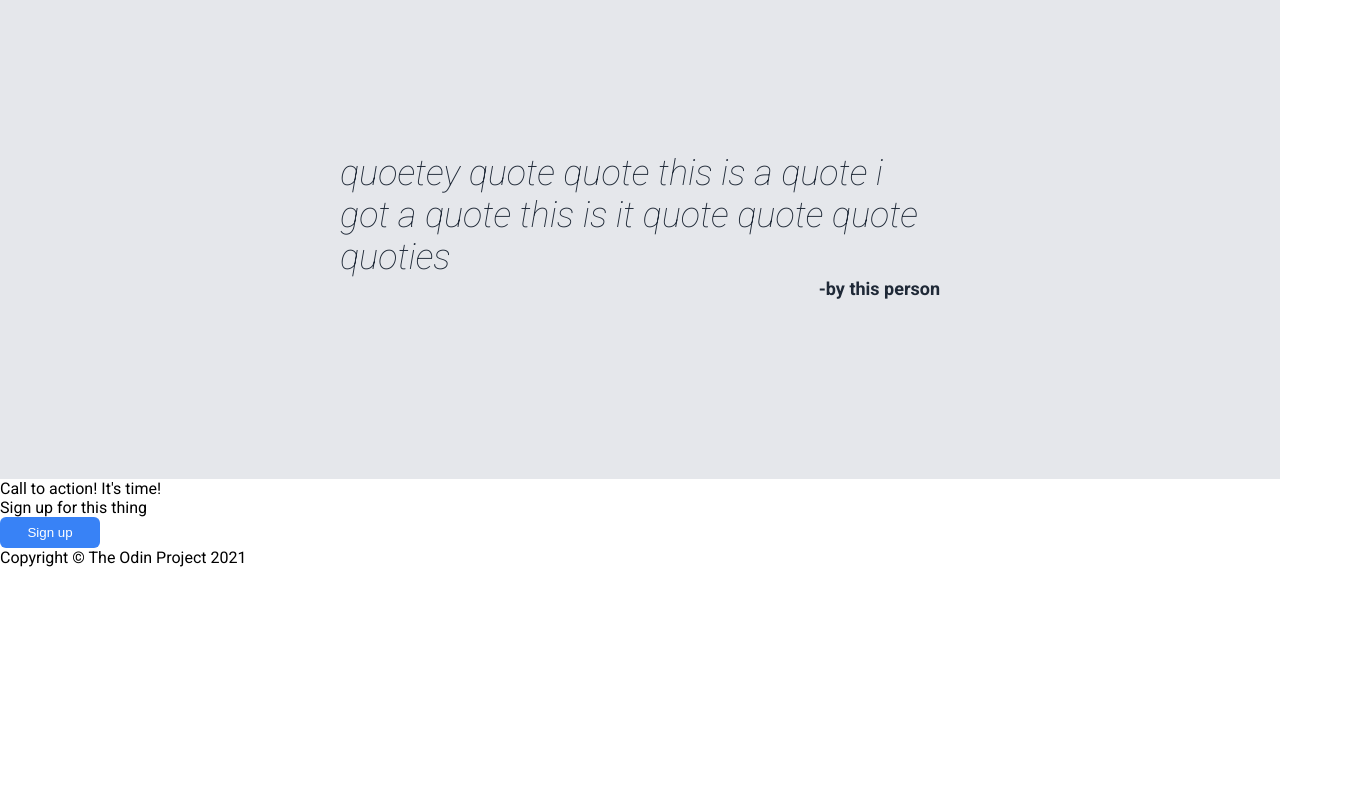
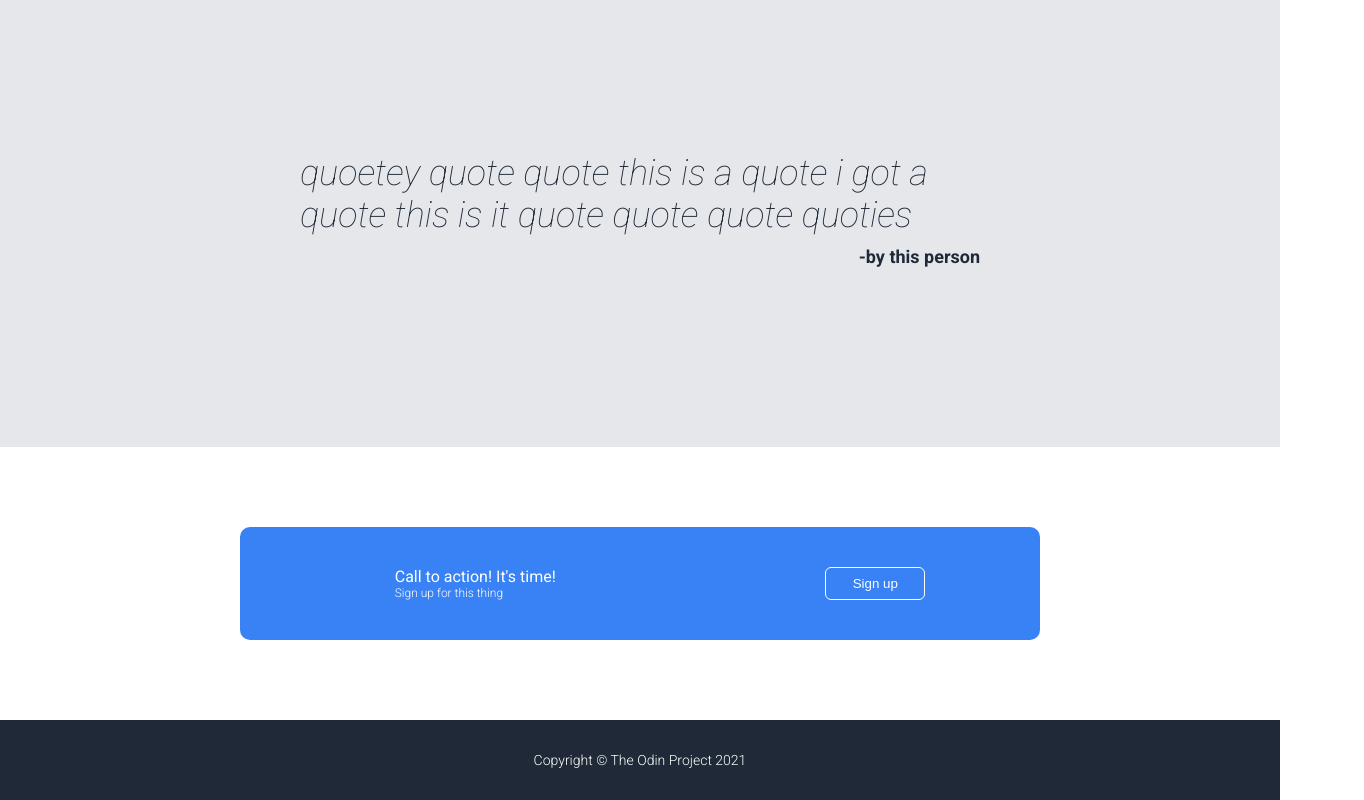
Before and after one commit to naailah-b/odin-landing-page, a plain HTML site: page index.html in a window 1280 px wide. Shown: the part 994-1794 px from the top of the page, 1364 px wide, since content can reach past the window. Before the commit the page ends 1561 px from the top, so only its background shows below. Drawn offline with Linux system fonts and the light colour scheme.

Commit message:
finished the footer

```diff
--- a/index.html
+++ b/index.html
@@ -6,7 +6,8 @@
     <meta charset="UTF-8">
     <link rel="preconnect" href="https://fonts.googleapis.com">
     <link rel="preconnect" href="https://fonts.gstatic.com" crossorigin>
-    <link href="https://fonts.googleapis.com/css2?family=Roboto:ital,wght@0,300;0,400;0,500;0,700;0,900;1,100;1,300&display=swap"
+    <link
+        href="https://fonts.googleapis.com/css2?family=Roboto:ital,wght@0,300;0,400;0,500;0,700;0,900;1,100;1,300&display=swap"
         rel="stylesheet">
     <link rel="stylesheet" href="style.css">
 </head>
@@ -62,13 +63,15 @@
             <div id="credits">-by this person</div>
         </div>
     </div>
-
-    <div class="notify">
-        <div id="notify-header">Call to action! It's time!</div>
-        <div id="notify-text">Sign up for this thing</div>
-        <button class="signup">Sign up</button>
+    <div class="centering">
+        <div class="notify">
+            <div class="notify-body">
+                <div id="notify-header">Call to action! It's time!</div>
+                <div id="notify-text">Sign up for this thing</div>
+            </div>
+            <button class="signup">Sign up</button>
+        </div>
     </div>
-
     <div class="footer">
         Copyright © The Odin Project 2021
     </div>
--- a/style.css
+++ b/style.css
@@ -43,14 +43,13 @@ li {
   display: flex;
   align-items: center;
   background-color: #1f2937;
-
+  justify-content: center;
   padding: 100px;
 }
 
 #showcase-column {
   display: flex;
   flex-direction: column;
-  margin-left: 240px;
 }
 
 #showcase-text {
@@ -99,7 +98,7 @@ li {
 
 .cards img {
   width: 150px;
-  border-radius: 4px;
+  border-radius: 10px;
   margin: 16px;
 }
 
@@ -126,12 +125,55 @@ li {
   color: #1f2937;
   font-weight: 100;
   font-style: italic;
-  width: 600px;
+  width: 680px;
 }
 
 #credits {
+  margin-top: 10px;
   font-size: 18px;
   font-style: normal;
   font-weight: 700;
+}
 
+.centering {
+  display: flex;
+  align-items: center;
+  justify-content: center;
 }
+
+.notify {
+  display: flex;
+  align-items: center;
+  justify-content: space-around;
+  background-color: #3882f6;
+  border-radius: 10px;
+  color: white;
+  width: 800px;
+  margin: 80px;
+}
+
+.notify-body {
+  padding: 40px;
+}
+
+#notify-text {
+  font-size: 12px;
+  font-weight: 100;
+}
+
+.notify .signup {
+  border-color: white;
+  border-style: solid;
+  border-width: 1px;
+}
+
+.footer {
+  display: flex;
+  background-color: #1f2937;
+  color: white;
+  justify-content: center;
+  align-items: center;
+  padding: 32px;
+  font-weight:300;
+  font-size: 14px;
+}
```
